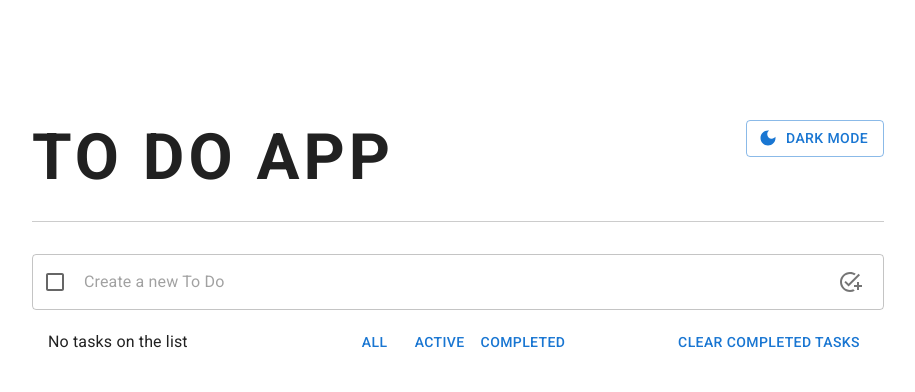
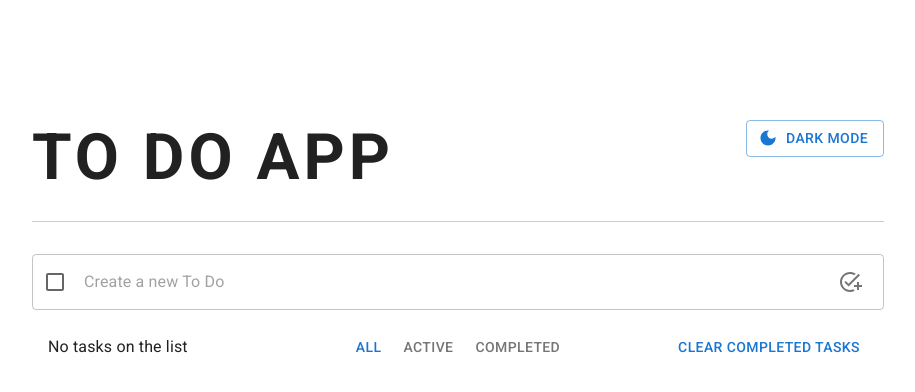
Before and after one commit to gonzzj/to-do-app, a React (Vite) app: page / in a window 1280 px wide. Shown: the top 392 px of the page, without its empty margins (182-1097 px from the left). Built offline with nearby package versions, Linux system fonts and the light colour scheme; no server answers; the database is empty.

Commit message:
Drawer separated

```diff
--- a/src/App.tsx
+++ b/src/App.tsx
@@ -23,7 +23,7 @@ function App() {
         <div className={"root"} >
           <Title flagDarkTheme={flagDarkTheme} setFlagDarkTheme={setFlagDarkTheme} />
           <ListTasks listTasks={listTasks} setListTasks={setListTasks} filter={filter} isLoading={isLoading} setIsLoading={setIsLoading} />
-          <ListTasksFooter tasks={listTasks} setListTasks={setListTasks} setIsLoading={setIsLoading} setFilter={setFilter} flagDarkTheme={flagDarkTheme} setFlagDarkTheme={setFlagDarkTheme} />
+          <ListTasksFooter tasks={listTasks} setListTasks={setListTasks} filter={filter} setIsLoading={setIsLoading} setFilter={setFilter} flagDarkTheme={flagDarkTheme} setFlagDarkTheme={setFlagDarkTheme} />
         </div>
       </Container>
     </ThemeProvider>
--- /dev/null
+++ b/src/features/listTasks/ListTasksDrawer.tsx
@@ -0,0 +1,99 @@
+import Drawer from '@mui/material/Drawer';
+import IconButton from '@mui/material/IconButton';
+import MenuIcon from '@mui/icons-material/Menu';
+import RuleIcon from '@mui/icons-material/Rule';
+import PlaylistAddCheckIcon from '@mui/icons-material/PlaylistAddCheck';
+import PlaylistRemoveIcon from '@mui/icons-material/PlaylistRemove';
+import DeleteSweepIcon from '@mui/icons-material/DeleteSweep';
+import LightModeIcon from '@mui/icons-material/LightMode';
+import { useState } from 'react';
+import DarkModeIcon from '@mui/icons-material/DarkMode';
+import Box from "@mui/material/Box";
+import Divider from "@mui/material/Divider";
+import List from "@mui/material/List";
+import ListItem from "@mui/material/ListItem";
+import ListItemButton from "@mui/material/ListItemButton";
+import ListItemIcon from "@mui/material/ListItemIcon";
+import ListItemText from "@mui/material/ListItemText";
+import { ETaskFilter } from '../../types/TaskFilter';
+
+interface IListTasksDrawerProps {
+    setFilter: (value: ETaskFilter) => void;
+    flagDarkTheme: boolean;
+    setFlagDarkTheme: (value: boolean) => void;
+    onClickClearCompleted: () => void;
+}
+
+const ListTasksDrawer = ({ setFilter, flagDarkTheme, setFlagDarkTheme, onClickClearCompleted }: IListTasksDrawerProps) => {
+    const [drawer, setDrawer] = useState<boolean>(false);
+
+    return (
+        <>
+            <IconButton onClick={() => setDrawer(true)} sx={{ position: 'absolute', top: '28px', right: '28px'}}>
+                <MenuIcon />
+            </IconButton>
+            <Drawer
+                anchor={'right'}
+                open={drawer}
+                onClose={() => setDrawer(false)}
+            >
+                <Box
+                    sx={{ width: 270 }}
+                    onClick={() => setDrawer(false)}
+                    onKeyDown={() => setDrawer(false)}
+                >
+                    <List>
+                        <ListItem disablePadding>
+                            <ListItemButton onClick={() => setFilter(ETaskFilter.ALL)}>
+                                <ListItemIcon>
+                                    <RuleIcon />
+                                </ListItemIcon>
+                                <ListItemText primary={'All'} />
+                            </ListItemButton>
+                        </ListItem>
+                        <ListItem disablePadding>
+                            <ListItemButton onClick={() => setFilter(ETaskFilter.ACTIVE)}>
+                                <ListItemIcon>
+                                    <PlaylistAddCheckIcon />
+                                </ListItemIcon>
+                                <ListItemText primary={'Active'} />
+                            </ListItemButton>
+                        </ListItem>
+                        <ListItem disablePadding>
+                            <ListItemButton onClick={() => setFilter(ETaskFilter.COMPLETED)}>
+                                <ListItemIcon>
+                                    <PlaylistRemoveIcon />
+                                </ListItemIcon>
+                                <ListItemText primary={'Completed'} />
+                            </ListItemButton>
+                        </ListItem>
+                    </List>
+                    <Divider />
+                    <List>
+                        <ListItem disablePadding>
+                            <ListItemButton onClick={onClickClearCompleted}>
+                                <ListItemIcon>
+                                    <DeleteSweepIcon />
+                                </ListItemIcon>
+                                <ListItemText primary={'Clear completed tasks'} />
+                            </ListItemButton>
+                        </ListItem>
+                    </List>
+                    <Divider />
+                    <List>
+                        <ListItem disablePadding>
+                            <ListItemButton onClick={() => setFlagDarkTheme(!flagDarkTheme)}>
+                                <ListItemIcon>
+                                    {flagDarkTheme ? <LightModeIcon /> : <DarkModeIcon />}
+                                </ListItemIcon>
+                                <ListItemText primary={flagDarkTheme ? 'Light mode' : 'Dark mode'} />
+                            </ListItemButton>
+                        </ListItem>
+                    </List>
+                </Box>
+            </Drawer>
+        </>
+    );
+};
+
+export default ListTasksDrawer;
--- a/src/features/listTasks/ListTasksFooter.tsx
+++ b/src/features/listTasks/ListTasksFooter.tsx
@@ -1,22 +1,15 @@
-import { useCallback, useMemo, useState } from "react";
+import { useCallback, useMemo } from "react";
 import Grid from "@mui/material/Grid";
 import Typography from "@mui/material/Typography";
 import Button from "@mui/material/Button";
-import Drawer from '@mui/material/Drawer';
-import IconButton from '@mui/material/IconButton';
 import useMediaQuery from '@mui/material/useMediaQuery';
-import MenuIcon from '@mui/icons-material/Menu';
-import RuleIcon from '@mui/icons-material/Rule';
-import PlaylistAddCheckIcon from '@mui/icons-material/PlaylistAddCheck';
-import PlaylistRemoveIcon from '@mui/icons-material/PlaylistRemove';
-import DeleteSweepIcon from '@mui/icons-material/DeleteSweep';
-import LightModeIcon from '@mui/icons-material/LightMode';
-import DarkModeIcon from '@mui/icons-material/DarkMode';
-import { useTheme } from '@mui/material/styles';
+import { useTheme, styled } from '@mui/material/styles';
 import { IListTask } from "../../types/ListTask";
 import { ETaskFilter } from "../../types/TaskFilter";
 import { supabase } from "../../service/api";
-import { Box, Divider, List, ListItem, ListItemButton, ListItemIcon, ListItemText } from "@mui/material";
+import ListTasksDrawer from "./ListTasksDrawer";
+import ToggleButton, { ToggleButtonProps } from "@mui/material/ToggleButton";
+import ToggleButtonGroup from "@mui/material/ToggleButtonGroup";
 
 interface IListTasksFooterProps {
     tasks: IListTask[];
@@ -24,13 +17,20 @@ interface IListTasksFooterProps {
     setFlagDarkTheme(flag: boolean): void;
     setListTasks: (tasks: IListTask[]) => void;
     setFilter: (filter: ETaskFilter) => void;
+    filter: ETaskFilter;
     setIsLoading: (loading: boolean) => void;
 }
 
-const ListTasksFooter = ({ tasks, setListTasks, setFilter, setIsLoading, flagDarkTheme, setFlagDarkTheme }: IListTasksFooterProps) => {
+const ToggleButtonStyled = styled(ToggleButton)<ToggleButtonProps>(({ theme }) => ({
+    border: 0,
+    '&.Mui-selected': {
+        backgroundColor: 'transparent',
+    }
+}));
+
+const ListTasksFooter = ({ tasks, setListTasks, filter, setFilter, setIsLoading, flagDarkTheme, setFlagDarkTheme }: IListTasksFooterProps) => {
     const theme = useTheme();
     const matches = useMediaQuery(theme.breakpoints.up('sm'));
-    const [drawer, setDrawer] = useState<boolean>(false);
 
     const tasksUncompleted = useMemo(() => {
         return tasks.filter(task => !task.completed);
@@ -63,80 +63,33 @@ const ListTasksFooter = ({ tasks, setListTasks, setFilter, setIsLoading, flagDar
             {matches ? (
                 <>
                     <Grid item xs={12} md={4} container justifyContent="center">
-                        <Button onClick={() => setFilter(ETaskFilter.ALL)}>All</Button>
-                        <Button onClick={() => setFilter(ETaskFilter.ACTIVE)}>Active</Button>
-                        <Button onClick={() => setFilter(ETaskFilter.COMPLETED)}>Completed</Button>
+                        <ToggleButtonGroup
+                            color="primary"
+                            value={filter}
+                            exclusive
+                            onChange={(
+                                e: React.MouseEvent<HTMLElement>,
+                                newFilter: ETaskFilter,
+                            ) => {
+                                setFilter(newFilter);
+                            }}
+                        >
+                            <ToggleButtonStyled value={ETaskFilter.ALL}>All</ToggleButtonStyled>
+                            <ToggleButtonStyled value={ETaskFilter.ACTIVE}>Active</ToggleButtonStyled>
+                            <ToggleButtonStyled value={ETaskFilter.COMPLETED}>Completed</ToggleButtonStyled>
+                        </ToggleButtonGroup>
                     </Grid>
                     <Grid item xs={12} md={4} container justifyContent="flex-end">
                         <Button onClick={onClickClearCompleted}>Clear completed tasks</Button>
                     </Grid>
                 </>
             ) : (
-                <>
-                    <IconButton onClick={() => setDrawer(true)} sx={{ position: 'absolute', top: '28px', right: '28px'}}>
-                        <MenuIcon />
-                    </IconButton>
-                    <Drawer
-                        anchor={'right'}
-                        open={drawer}
-                        onClose={() => setDrawer(false)}
-                    >
-                        <Box
-                            sx={{ width: 270 }}
-                            onClick={() => setDrawer(false)}
-                            onKeyDown={() => setDrawer(false)}
-                        >
-                            <List>
-                                <ListItem disablePadding>
-                                    <ListItemButton onClick={() => setFilter(ETaskFilter.ALL)}>
-                                        <ListItemIcon>
-                                            <RuleIcon />
-                                        </ListItemIcon>
-                                        <ListItemText primary={'All'} />
-                                    </ListItemButton>
-                                </ListItem>
-                                <ListItem disablePadding>
-                                    <ListItemButton onClick={() => setFilter(ETaskFilter.ACTIVE)}>
-                                        <ListItemIcon>
-                                            <PlaylistAddCheckIcon />
-                                        </ListItemIcon>
-                                        <ListItemText primary={'Active'} />
-                                    </ListItemButton>
-                                </ListItem>
-                                <ListItem disablePadding>
-                                    <ListItemButton onClick={() => setFilter(ETaskFilter.COMPLETED)}>
-                                        <ListItemIcon>
-                                            <PlaylistRemoveIcon />
-                                        </ListItemIcon>
-                                        <ListItemText primary={'Completed'} />
-                                    </ListItemButton>
-                                </ListItem>
-                            </List>
-                            <Divider />
-                            <List>
-                                <ListItem disablePadding>
-                                    <ListItemButton onClick={onClickClearCompleted}>
-                                        <ListItemIcon>
-                                            <DeleteSweepIcon />
-                                        </ListItemIcon>
-                                        <ListItemText primary={'Clear completed tasks'} />
-                                    </ListItemButton>
-                                </ListItem>
-                            </List>
-                            <Divider />
-                            <List>
-                                <ListItem disablePadding>
-                                    <ListItemButton onClick={() => setFlagDarkTheme(!flagDarkTheme)}>
-                                        <ListItemIcon>
-                                            {flagDarkTheme ? <LightModeIcon /> : <DarkModeIcon />}
-                                        </ListItemIcon>
-                                        <ListItemText primary={flagDarkTheme ? 'Light mode' : 'Dark mode'} />
-                                    </ListItemButton>
-                                </ListItem>
-                            </List>
-                        </Box>
-                    </Drawer>
-                </>
+                <ListTasksDrawer
+                    setFilter={setFilter}
+                    flagDarkTheme={flagDarkTheme}
+                    setFlagDarkTheme={setFlagDarkTheme}
+                    onClickClearCompleted={onClickClearCompleted}
+                />
             )}
         </Grid>
     );
```
